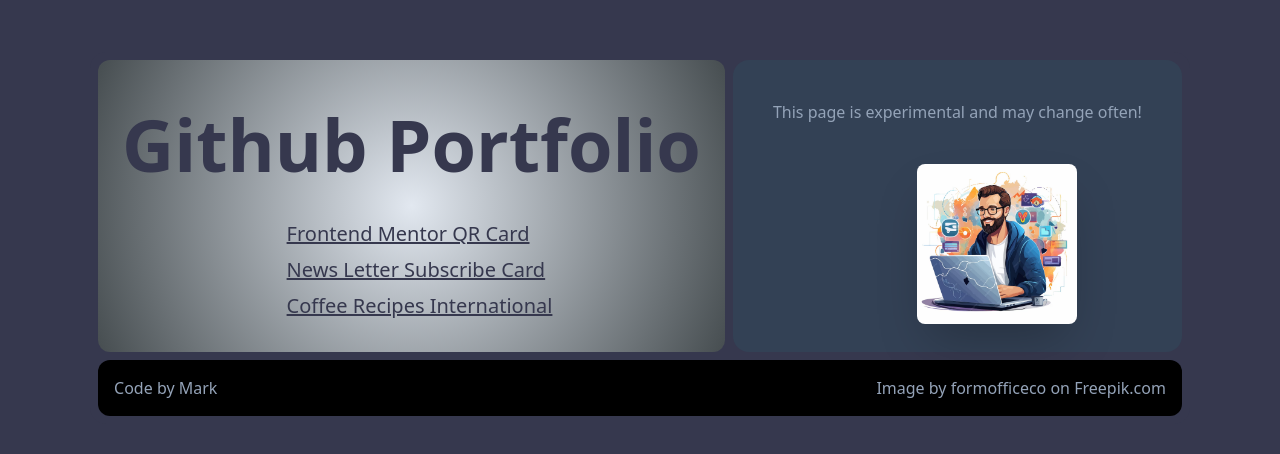
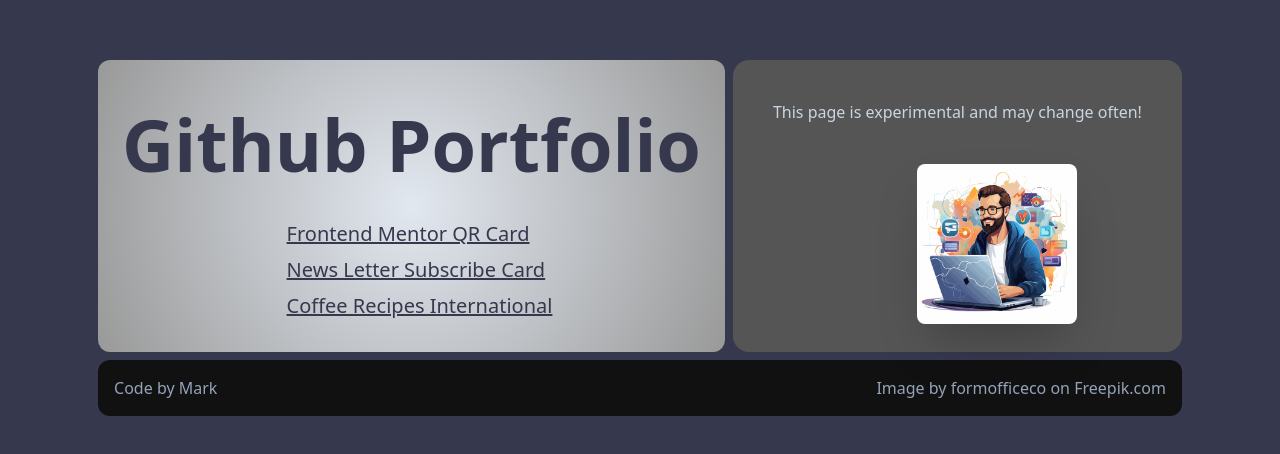
Before and after one commit to marksuson/marksuson.github.io, a website built with Vite: page index.html in a window 1280 px wide. Shown: the part 162-616 px from the top of the page. Built offline with nearby package versions, Linux system fonts and the light colour scheme.

Commit message:
changed color palette

```diff
--- a/index.html
+++ b/index.html
@@ -23,7 +23,7 @@
             background: radial-gradient(
               circle,
               rgba(226, 232, 240, 1) 0%,
-              rgba(70, 77, 80, 1) 100%
+              rgba(153, 153, 153, 1) 100%
             );
           "
         >
@@ -55,9 +55,9 @@
           </ul>
         </section>
         <section
-          class="px-6 pt-10 bg-slate-700 flex flex-col md:rounded-2xl md:mx-2 md:mt-2 md:mb-0"
+          class="px-6 pt-10 bg-Grey flex flex-col md:rounded-2xl md:mx-2 md:mt-2 md:mb-0"
         >
-          <h2 class="mx-4 text-slate-400">
+          <h2 class="mx-4 text-slate-300">
             This page is experimental and may change often!
           </h2>
           <img
@@ -69,7 +69,7 @@
         </section>
       </section>
       <footer
-        class="mt-4 flex flex-col p-4 bg-black md:rounded-xl md:m-2 md:flex-row md:justify-between"
+        class="mt-4 flex flex-col p-4 bg-Dark_Grey md:rounded-xl md:m-2 md:flex-row md:justify-between"
       >
         <section
           class="text-slate-400 font-medium flex items-center justify-center"
--- a/tailwind.config.js
+++ b/tailwind.config.js
@@ -10,7 +10,8 @@ export default {
         Crimson: "hsl(0deg, 100%, 20%)",
         Dark_Slate_Grey: "hsl(234, 29%, 20%)",
         Charcoal_Grey: "hsl(235, 18%, 26%)",
-        Grey: "hsl(231, 7%, 60%)",
+        Grey: "#555555",
+        Dark_Grey: "#111111",
         White: "hsl(0, 0%, 100%)",
         Pale_Navy: "#36384D",
         Dark_Navy: "#242742",
```
